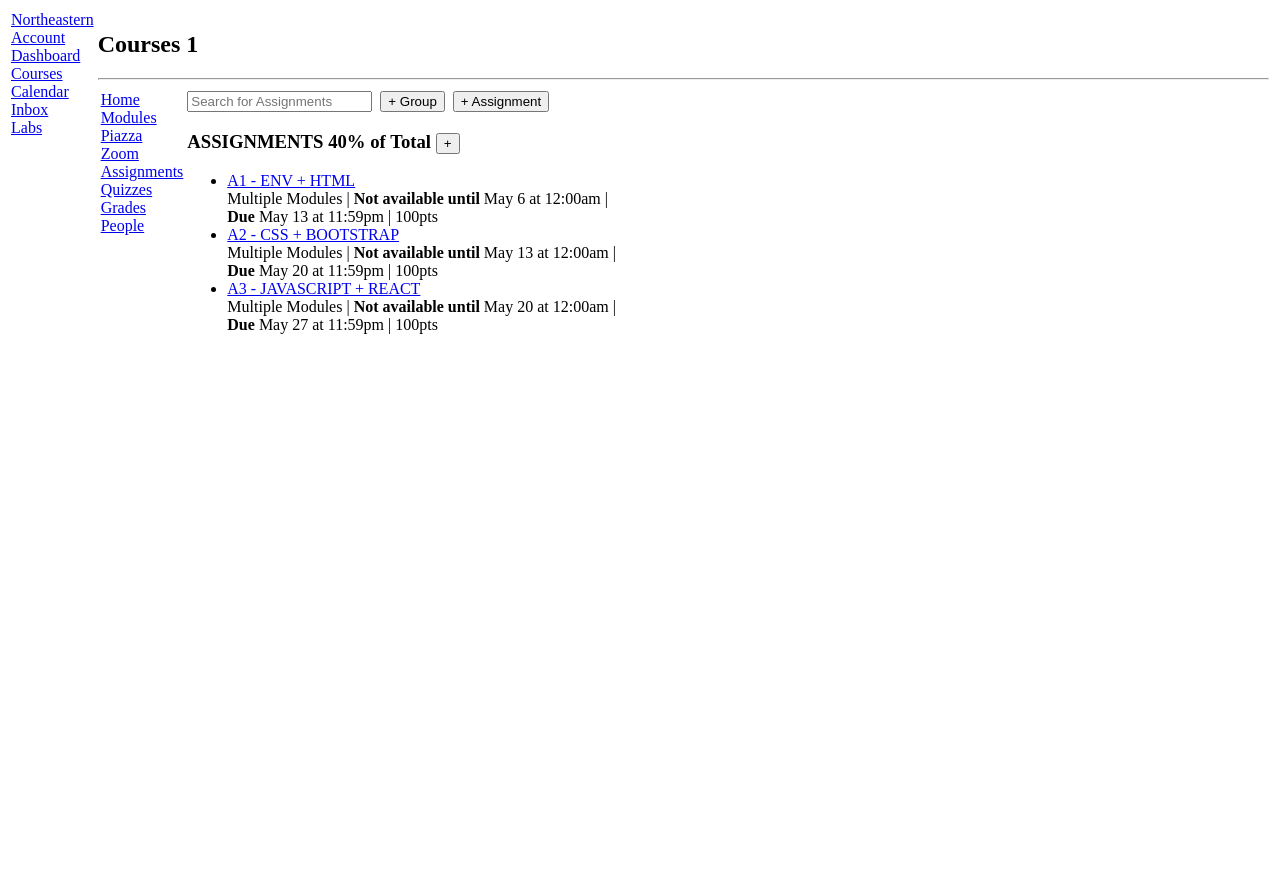
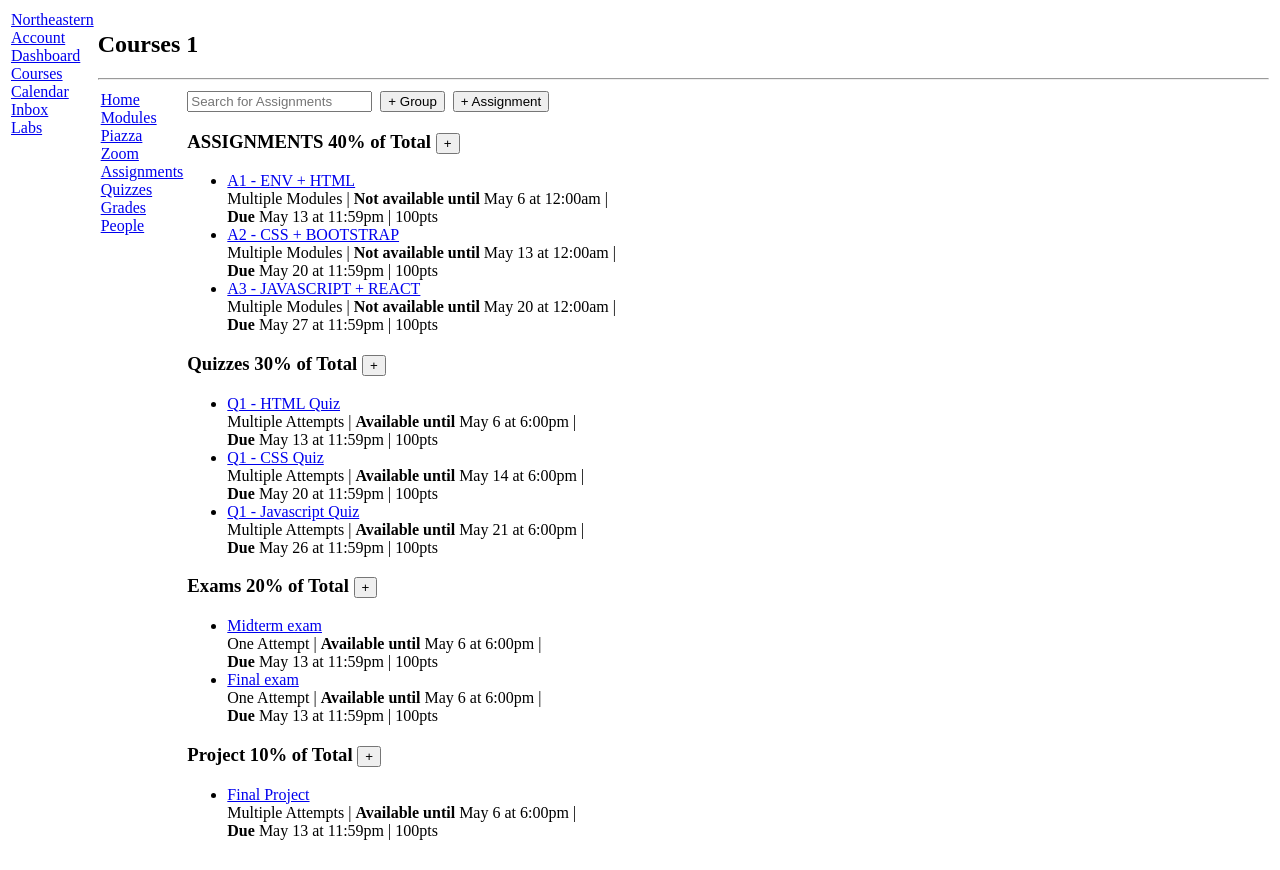
Before and after one commit to Abhi-2306/fa25-kambaz-next-js, a Next.js app: page /Courses/1/Assignments in a window 1280 px wide. Before the commit the page ends 800 px from the top, so only its background shows below. Built offline with nearby package versions, Linux system fonts and the light colour scheme.

Commit message:
added quizzes, project, exams

```diff
--- a/app/(Kambaz)/Courses/[cid]/Assignments/page.tsx
+++ b/app/(Kambaz)/Courses/[cid]/Assignments/page.tsx
@@ -7,6 +7,7 @@ export default function Assignments() {
                 id="wd-search-assignment" />&nbsp;&nbsp;
             <button id="wd-add-assignment-group">+ Group</button>&nbsp;&nbsp;
             <button id="wd-add-assignment">+ Assignment</button>
+            <div>
                 <h3 id="wd-assignments-title">
                     ASSIGNMENTS 40% of Total <button>+</button> </h3>
                 <ul id="wd-assignment-list">
@@ -42,5 +43,86 @@ export default function Assignments() {
                     </li>
                 </ul>
             </div>
+            <div>
+                <h3 id="wd-quizzes-title">
+                    Quizzes 30% of Total <button>+</button> </h3>
+                <ul id="wd-quizzes-list">
+                    <li className="wd-quizzes-list-item">
+                        <Link href="/Courses/1234/Assignments/123"
+                            className="wd-quizzes-link" >
+                            Q1 - HTML Quiz
+                        </Link>
+                        <br />
+                        Multiple Attempts | <b>Available until</b> May 6 at 6:00pm |
+                        <br />
+                        <b>Due</b> May 13 at 11:59pm | 100pts
+                    </li>
+                    <li className="wd-quizzes-list-item">
+                        <Link href="/Courses/1234/Assignments/123"
+                            className="wd-quizzes-link" >
+                            Q1 - CSS Quiz
+                        </Link>
+                        <br />
+                        Multiple Attempts | <b>Available until</b> May 14 at 6:00pm |
+                        <br />
+                        <b>Due</b> May 20 at 11:59pm | 100pts
+                    </li>
+                    <li className="wd-quizzes-list-item">
+                        <Link href="/Courses/1234/Assignments/123"
+                            className="wd-quizzes-link" >
+                            Q1 - Javascript Quiz
+                        </Link>
+                        <br />
+                        Multiple Attempts | <b>Available until</b> May 21 at 6:00pm |
+                        <br />
+                        <b>Due</b> May 26 at 11:59pm | 100pts
+                    </li>
+                </ul>
+            </div>
+            <div>
+                <h3 id="wd-quizzes-title">
+                    Exams 20% of Total <button>+</button> </h3>
+                <ul id="wd-quizzes-list">
+                    <li className="wd-quizzes-list-item">
+                        <Link href="/Courses/1234/Assignments/123"
+                            className="wd-quizzes-link" >
+                            Midterm exam
+                        </Link>
+                        <br />
+                        One Attempt | <b>Available until</b> May 6 at 6:00pm |
+                        <br />
+                        <b>Due</b> May 13 at 11:59pm | 100pts
+                    </li>
+                    <li className="wd-quizzes-list-item">
+                        <Link href="/Courses/1234/Assignments/123"
+                            className="wd-quizzes-link" >
+                            Final exam
+                        </Link>
+                        <br />
+                        One Attempt | <b>Available until</b> May 6 at 6:00pm |
+                        <br />
+                        <b>Due</b> May 13 at 11:59pm | 100pts
+                    </li>
+                </ul>
+            </div>
+            <div>
+                <h3 id="wd-quizzes-title">
+                    Project 10% of Total <button>+</button> </h3>
+                <ul id="wd-quizzes-list">
+                    <li className="wd-quizzes-list-item">
+                        <Link href="/Courses/1234/Assignments/123"
+                            className="wd-quizzes-link" >
+                            Final Project
+                        </Link>
+                        <br />
+                        Multiple Attempts | <b>Available until</b> May 6 at 6:00pm |
+                        <br />
+                        <b>Due</b> May 13 at 11:59pm | 100pts
+                    </li>
+                </ul>
+            </div>
+
+
+        </div>
     );
 }
```
Lines whose indentation alone changed are shown as unchanged.
